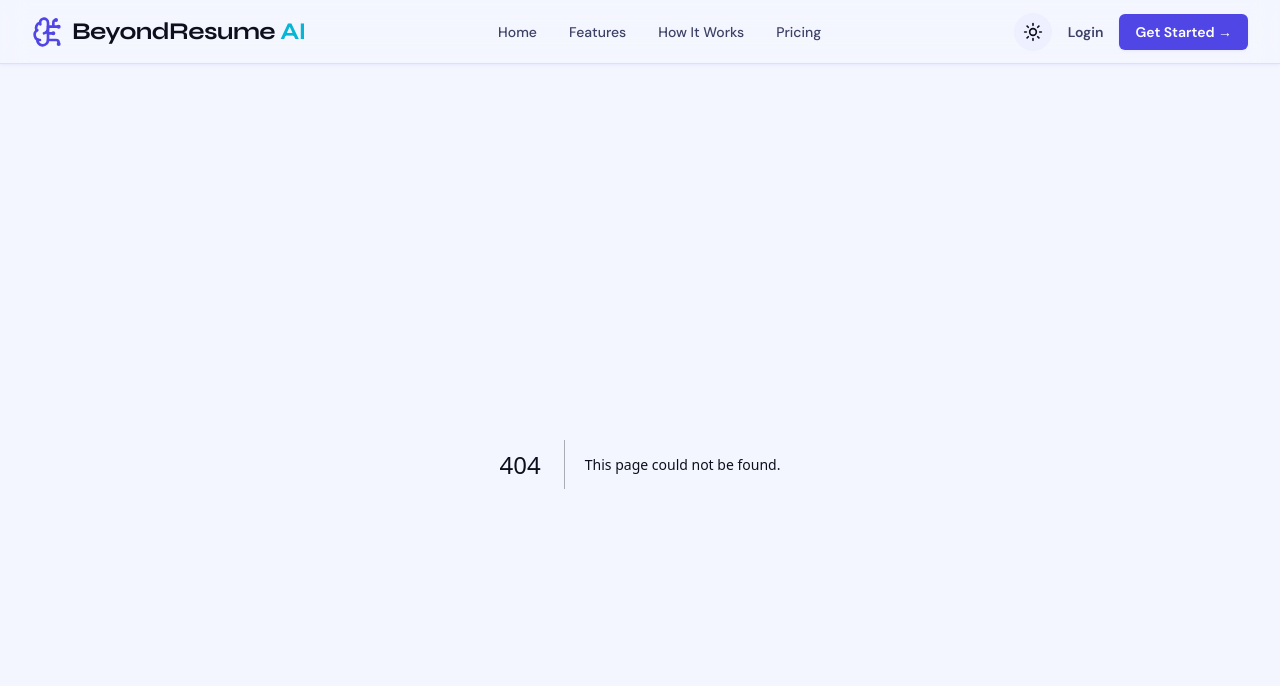
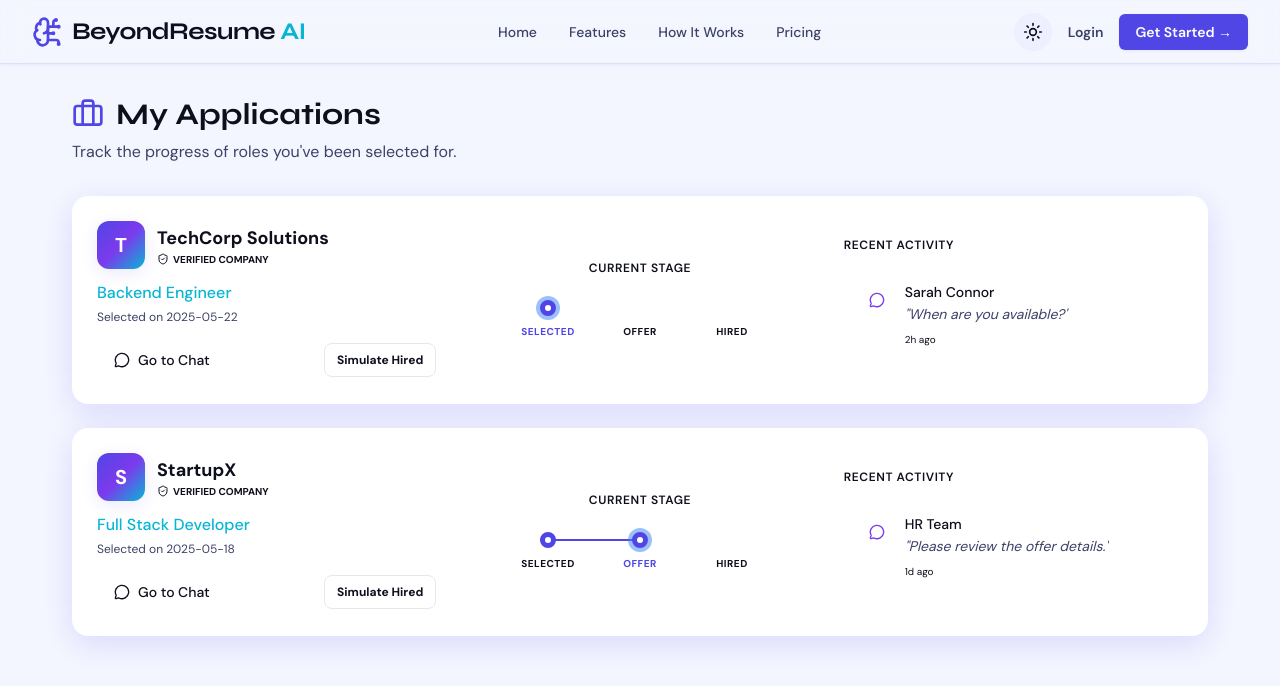
Before and after one commit to Karthikeyancse-coder/BeyondResume-AI, a Next.js app: page /applications in a window 1280 px wide. Before the commit this address had no page. Shown: the top 686 px of the page. Built offline with nearby package versions, Linux system fonts and the light colour scheme.

Commit message:
feat: implement candidate applications tracker and full-screen confetti hired celebration

```diff
--- /dev/null
+++ b/app/(candidate)/applications/page.tsx
@@ -0,0 +1,120 @@
+"use client";
+
+import { useState } from "react";
+import PageWrapper from "@/components/layout/PageWrapper";
+import HiredCelebration from "@/components/candidate/HiredCelebration";
+import { mockApplications } from "@/lib/mock-data";
+import { Briefcase, Building2, MessageCircle, ExternalLink, ShieldCheck } from "lucide-react";
+import Link from "next/link";
+import StageTracker from "@/components/messages/StageTracker";
+import { cn } from "@/lib/utils";
+
+export default function ApplicationsPage() {
+  const [showCelebration, setShowCelebration] = useState(false);
+  const [celebrationData, setCelebrationData] = useState({ company: "", role: "" });
+
+  const handleSimulateHired = (app: any) => {
+    setCelebrationData({ company: app.company, role: app.jobTitle });
+    setShowCelebration(true);
+  };
+
+  return (
+    <PageWrapper>
+      <div className="max-w-[1200px] mx-auto px-4 py-8 sm:px-6 lg:px-8">
+
+        {/* Header */}
+        <div className="mb-8">
+          <h1 className="text-3xl font-display font-bold text-text-primary mb-2 flex items-center gap-3">
+            <Briefcase className="w-8 h-8 text-brand-indigo" />
+            My Applications
+          </h1>
+          <p className="text-text-secondary">Track the progress of roles you've been selected for.</p>
+        </div>
+
+        {/* List */}
+        <div className="space-y-6">
+          {mockApplications.map((app) => (
+            <div key={app.id} className="bg-bg-secondary border border-white/5 rounded-2xl p-6 relative overflow-hidden flex flex-col md:flex-row gap-8 items-center shadow-lg">
+
+              {app.stage === 'hired' && (
+                <div className="absolute top-0 right-0 w-32 h-32 bg-success-green/10 rounded-bl-full -z-0 blur-2xl pointer-events-none" />
+              )}
+
+              {/* Left Info */}
+              <div className="w-full md:w-1/3 z-10">
+                <div className="flex items-center gap-3 mb-3">
+                  <div className="w-12 h-12 rounded-xl bg-brand-gradient flex items-center justify-center text-white font-bold text-xl shadow-md">
+                    {app.company.charAt(0)}
+                  </div>
+                  <div>
+                    <h3 className="font-bold text-lg text-text-primary">{app.company}</h3>
+                    {app.companyVerified && (
+                      <span className="flex items-center gap-1 text-[10px] font-bold text-success-green uppercase">
+                        <ShieldCheck className="w-3 h-3" /> Verified Company
+                      </span>
+                    )}
+                  </div>
+                </div>
+
+                <h4 className="text-brand-cyan font-medium mb-1">{app.jobTitle}</h4>
+                <p className="text-xs text-text-secondary mb-4">Selected on {app.selectedAt}</p>
+
+                <div className="flex items-center gap-2">
+                  <Link
+                    href={`/messages/${app.threadId}`}
+                    className="px-4 py-2 bg-white/5 hover:bg-brand-indigo/20 border border-white/10 rounded-lg text-sm font-medium text-text-primary transition-colors flex items-center gap-2"
+                  >
+                    <MessageCircle className="w-4 h-4" /> Go to Chat
+                  </Link>
+
+                  {/* Simulation Button for Testing */}
+                  {app.stage !== 'hired' && (
+                    <button
+                      onClick={() => handleSimulateHired(app)}
+                      className="px-3 py-2 bg-success-green/10 hover:bg-success-green/20 text-success-green rounded-lg text-xs font-bold transition-colors ml-auto border border-success-green/20"
+                      title="Test the hired celebration animation"
+                    >
+                      Simulate Hired
+                    </button>
+                  )}
+                </div>
+              </div>
+
+              {/* Middle Tracker */}
+              <div className="w-full md:w-1/3 flex flex-col items-center justify-center z-10 py-4 md:py-0 border-y md:border-y-0 md:border-x border-white/5 md:px-8">
+                <h4 className="text-xs uppercase tracking-wider font-semibold text-text-tertiary mb-6">Current Stage</h4>
+                <StageTracker currentStage={app.stage} className="w-full max-w-[200px]" />
+              </div>
+
+              {/* Right Context */}
+              <div className="w-full md:w-1/3 z-10">
+                <h4 className="text-xs uppercase tracking-wider font-semibold text-text-tertiary mb-3">Recent Activity</h4>
+                <div className="bg-bg-primary/50 border border-white/5 p-4 rounded-xl">
+                  <div className="flex items-start gap-3">
+                    <div className="w-8 h-8 rounded-full bg-brand-violet/20 flex items-center justify-center text-brand-violet shrink-0 mt-0.5">
+                      <MessageCircle className="w-4 h-4" />
+                    </div>
+                    <div>
+                      <p className="text-sm font-medium text-text-primary mb-0.5">{app.recruiter}</p>
+                      <p className="text-sm text-text-secondary line-clamp-2 italic">"{app.lastMessage}"</p>
+                      <p className="text-[10px] text-text-tertiary mt-2">{app.lastMessageTime}</p>
+                    </div>
+                  </div>
+                </div>
+              </div>
+
+            </div>
+          ))}
+        </div>
+
+        {showCelebration && (
+          <HiredCelebration
+            company={celebrationData.company}
+            role={celebrationData.role}
+            onClose={() => setShowCelebration(false)}
+          />
+        )}
+      </div>
+    </PageWrapper>
+  );
+}
--- /dev/null
+++ b/components/candidate/HiredCelebration.tsx
@@ -0,0 +1,85 @@
+"use client";
+
+import { useEffect, useState } from "react";
+import confetti from "canvas-confetti";
+import { X, Sparkles } from "lucide-react";
+
+interface HiredCelebrationProps {
+  company: string;
+  role: string;
+  onClose: () => void;
+}
+
+export default function HiredCelebration({ company, role, onClose }: HiredCelebrationProps) {
+  const [show, setShow] = useState(false);
+
+  useEffect(() => {
+    // Small delay for dramatic effect
+    const timer = setTimeout(() => {
+      setShow(true);
+
+      const duration = 5000;
+      const animationEnd = Date.now() + duration;
+      const defaults = { startVelocity: 30, spread: 360, ticks: 60, zIndex: 1000 };
+
+      const interval: any = setInterval(function() {
+        const timeLeft = animationEnd - Date.now();
+
+        if (timeLeft <= 0) {
+          return clearInterval(interval);
+        }
+
+        const particleCount = 50 * (timeLeft / duration);
+        confetti(Object.assign({}, defaults, { particleCount, origin: { x: Math.random(), y: Math.random() - 0.2 } }));
+      }, 250);
+    }, 500);
+
+    return () => clearTimeout(timer);
+  }, []);
+
+  if (!show) return null;
+
+  return (
+    <div className="fixed inset-0 z-[100] flex items-center justify-center p-4 bg-black/80 backdrop-blur-md animate-in fade-in duration-700">
+      <div className="bg-bg-secondary border border-white/10 rounded-3xl w-full max-w-lg p-8 relative overflow-hidden shadow-[0_0_100px_rgba(255,255,255,0.1)] text-center animate-in zoom-in-50 duration-700">
+
+        {/* Glow effect */}
+        <div className="absolute top-1/2 left-1/2 -translate-x-1/2 -translate-y-1/2 w-full h-full bg-success-green/20 blur-[100px] pointer-events-none" />
+
+        <button
+          onClick={onClose}
+          className="absolute top-4 right-4 p-2 text-text-tertiary hover:text-white transition-colors rounded-full hover:bg-white/10 z-10"
+        >
+          <X className="w-5 h-5" />
+        </button>
+
+        <div className="relative z-10 flex flex-col items-center">
+          <div className="w-24 h-24 mb-6 rounded-full bg-gradient-to-br from-success-green/20 to-success-green/5 flex items-center justify-center shadow-[0_0_30px_rgba(34,197,94,0.3)]">
+            <span className="text-5xl">🎉</span>
+          </div>
+
+          <h2 className="text-3xl font-display font-bold text-white mb-2 flex items-center justify-center gap-2">
+            Congratulations!
+          </h2>
+
+          <div className="space-y-2 mt-4 text-lg">
+            <p className="text-text-secondary">You have been officially hired as</p>
+            <p className="font-bold text-brand-cyan text-xl">{role}</p>
+            <p className="text-text-secondary">at <span className="font-bold text-white">{company}</span></p>
+          </div>
+
+          <p className="mt-8 text-sm text-text-tertiary italic max-w-[80%] mx-auto">
+            Your hard work paid off. Welcome to the next step of your career journey with BeyondResume AI.
+          </p>
+
+          <button
+            onClick={onClose}
+            className="mt-8 px-8 py-3 bg-white text-bg-primary font-bold rounded-full hover:scale-105 transition-transform flex items-center gap-2"
+          >
+            Continue to Dashboard <Sparkles className="w-4 h-4 text-brand-indigo" />
+          </button>
+        </div>
+      </div>
+    </div>
+  );
+}
--- a/package.json
+++ b/package.json
@@ -17,6 +17,7 @@
     "@react-pdf/renderer": "^4.5.1",
     "ai": "^6.0.192",
     "axios": "^1.16.1",
+    "canvas-confetti": "^1.9.4",
     "clsx": "^2.1.1",
     "framer-motion": "^12.40.0",
     "lucide-react": "^1.16.0",
@@ -31,6 +32,7 @@
     "zustand": "^5.0.13"
   },
   "devDependencies": {
+    "@types/canvas-confetti": "^1.9.0",
     "@types/node": "^20",
     "@types/react": "^18",
     "@types/react-dom": "^18",
```
Also changed, not shown: 1 other file (tests, documents, lock files or other folders).
